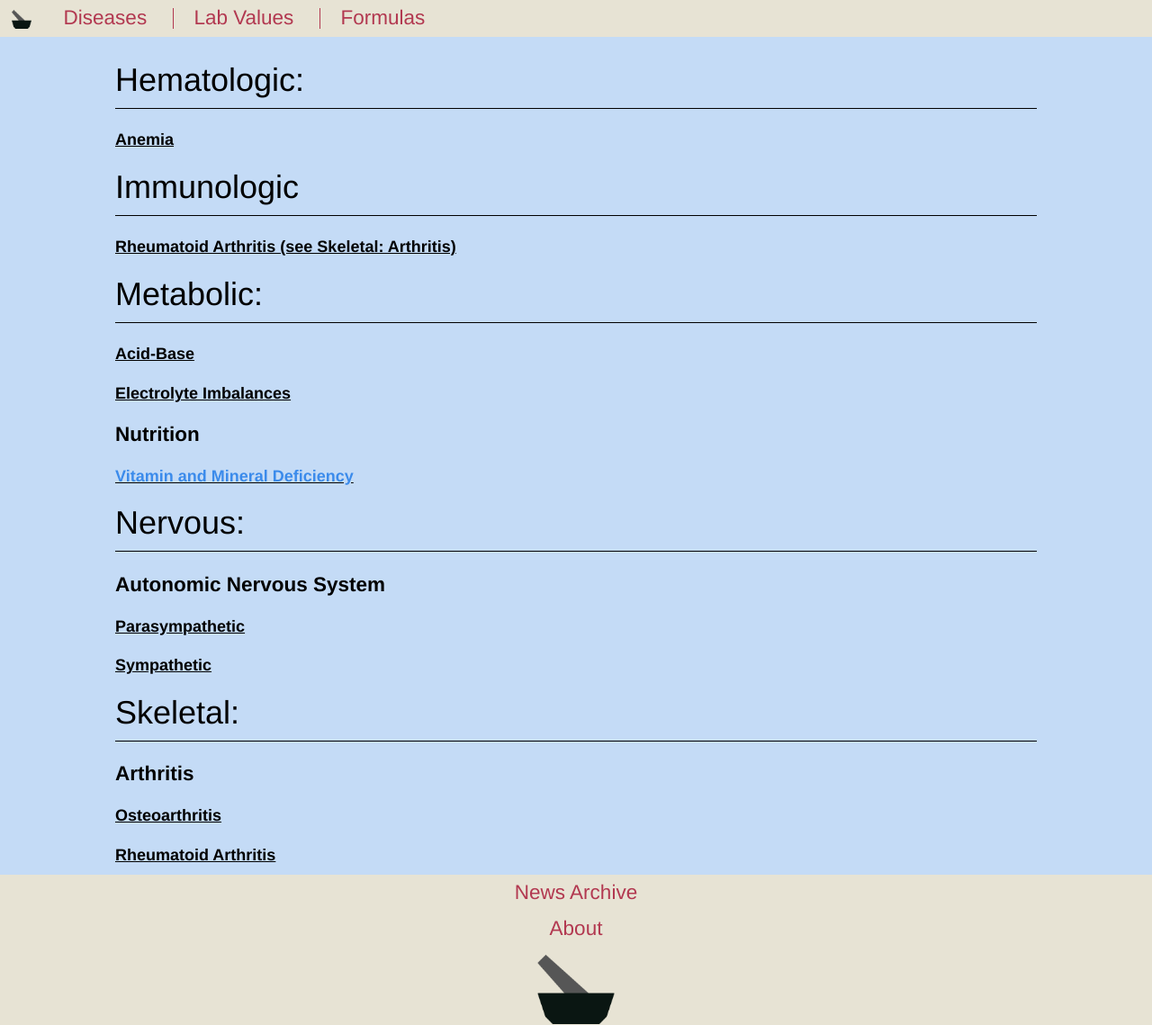
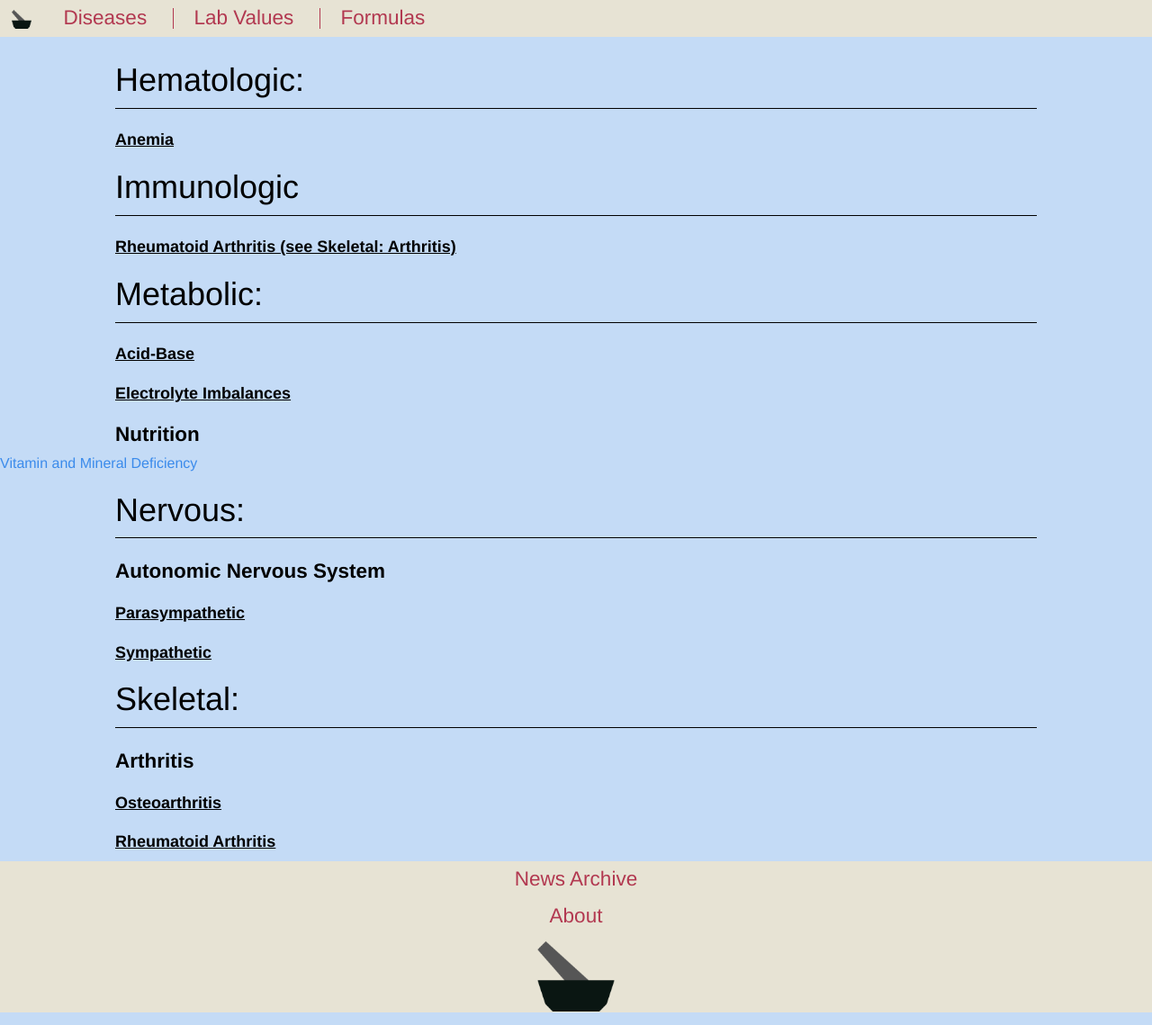
Before and after one commit to corbincox72/peripheral_brain, a Jekyll site: the page built from diseases_by_system.html, in a window 1280 px wide. Shown: the whole page at 90% size. Built offline with Jekyll 4.4.1, drawn with Linux system fonts in a browser that asks for light colours.

Commit message:
Formatting Error

```diff
--- a/diseases_by_system.html
+++ b/diseases_by_system.html
@@ -12,7 +12,7 @@
         <h3>Acid-Base</h3>
         <h3>Electrolyte Imbalances</h3>
       <h2>Nutrition</h2>
-        <h3><a href="{{ site.baseurl }}/diseases/metabolic/nutrition/vit_min_deficiency.html">Vitamin and Mineral Deficiency</a></h3>
+        <a href="{{ site.baseurl }}/diseases/metabolic/nutrition/vit_min_deficiency.html">Vitamin and Mineral Deficiency</a>
     <h1>Nervous:</h1>
       <h2>Autonomic Nervous System</h2>
         <h3>Parasympathetic</h3>
```
Also changed, not shown: 2 other files.
